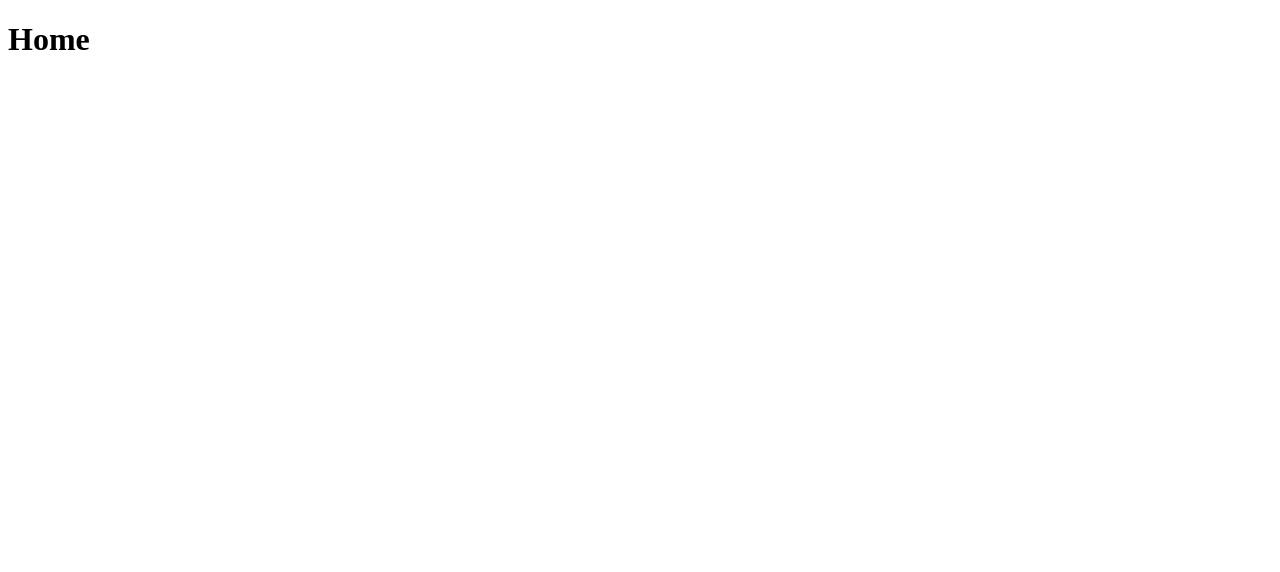
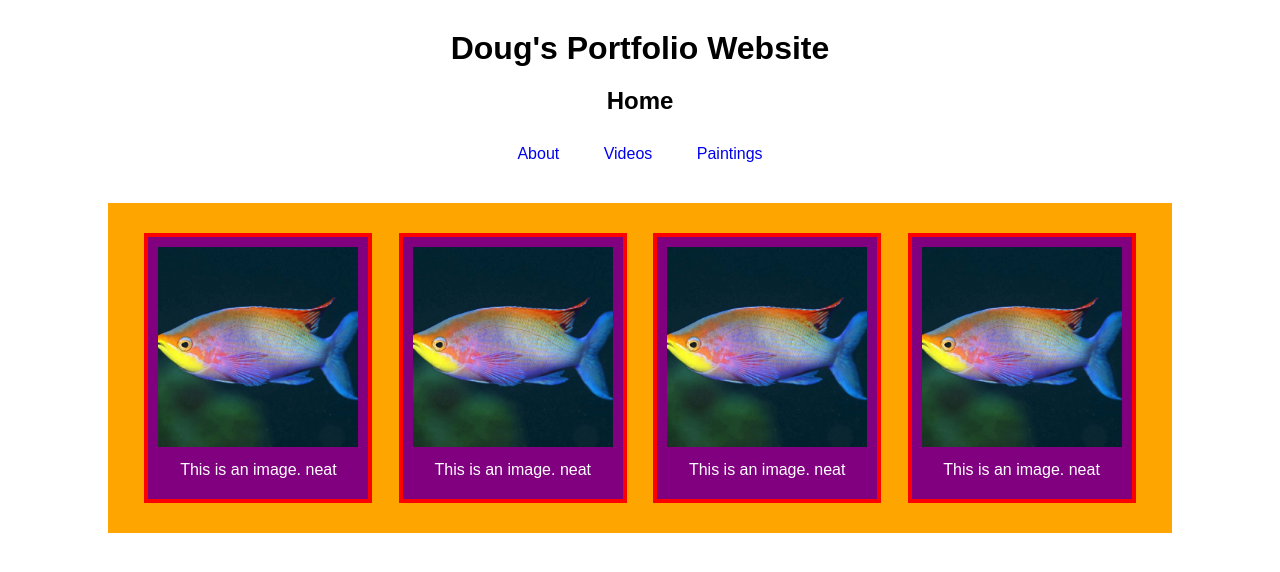
Before and after one commit to dougrosman/final-project-website, a plain HTML site: page docs/index.html in a window 1280 px wide. Drawn offline with Linux system fonts and the light colour scheme.

Commit message:
add lots of things

```diff
--- /dev/null
+++ b/docs/css/style.css
@@ -0,0 +1,75 @@
+* {margin: 0; padding: 0}
+
+
+body {
+    font-family: Arial;
+}
+
+header {
+
+    padding: 20px;
+}
+
+.site-title {
+    text-align: center;
+    text-decoration: none;
+    color: black;
+
+    padding: 10px;
+}
+
+.page-title {
+    text-align: center;
+
+    padding: 10px;
+}
+
+.main-menu {
+    text-align: center;
+    padding: 20px;
+    /* display: flex;
+    justify-content: space-between; */
+}
+
+.menu-item {
+    margin: 0 10px;
+    text-decoration: none;
+    padding: 10px;
+}
+
+.menu-item:hover {
+    background-color: white;
+    color: black;
+}
+
+.main-content {
+    width: 80vw;
+    max-width: 1200px;
+    margin: 0 auto;
+    background-color: orange;
+    padding: 20px;
+    display: flex;
+    flex-wrap: wrap;
+    justify-content: space-evenly;
+}
+
+.home-image {
+    width: 200px;
+    height: 200px;
+    object-fit: cover;
+    background-color: red;
+}
+
+.image-card {
+    width: max-content;
+    padding: 10px;
+    border: 4px solid red;
+    background-color: purple;
+    margin: 10px;
+}
+
+.caption {
+    text-align: center;
+    padding: 10px;
+    color: white;
+}
--- a/docs/index.html
+++ b/docs/index.html
@@ -4,8 +4,53 @@
     <meta charset="UTF-8">
     <meta name="viewport" content="width=device-width, initial-scale=1.0">
     <title>Final Project Home</title>
+    <link rel="stylesheet" href="css/style.css">
 </head>
 <body>
-    <h1>Home</h1>
+
+    <header>
+
+        <h1 class="site-title">
+            <a href="." class="site-title">Doug's Portfolio Website</a>
+        </h1>
+
+        <h2 class="page-title">Home</h2>
+
+        <nav class="main-menu">
+            <a class="menu-item" href="about">About</a>
+            <a class="menu-item" href="videos">Videos</a>
+            <a class="menu-item" href="paintings">Paintings</a>
+        </nav>
+    </header>
+
+    <main class="main-content">
+
+        <div class="image-card">
+            <img class="home-image" src="assets/images/fish1.jpg" alt="placeholder">
+            <p class="caption">This is an image. neat</p>
+        </div>
+
+        <div class="image-card">
+            <img class="home-image" src="assets/images/fish1.jpg" alt="placeholder">
+            <p class="caption">This is an image. neat</p>
+        </div>
+
+        <div class="image-card">
+            <img class="home-image" src="assets/images/fish1.jpg" alt="placeholder">
+            <p class="caption">This is an image. neat</p>
+        </div>
+
+        <div class="image-card">
+            <img class="home-image" src="assets/images/fish1.jpg" alt="placeholder">
+            <p class="caption">This is an image. neat</p>
+        </div>
+
+
+    </main>
+
+
+
+
+
 </body>
 </html>
```
Also changed, not shown: docs/about/index.html (added, +17 -0 lines), docs/paintings/index.html (added, +18 -0 lines), docs/videos/index.html (added, +17 -0 lines), docs/assets/images/fish1.jpg (added).
